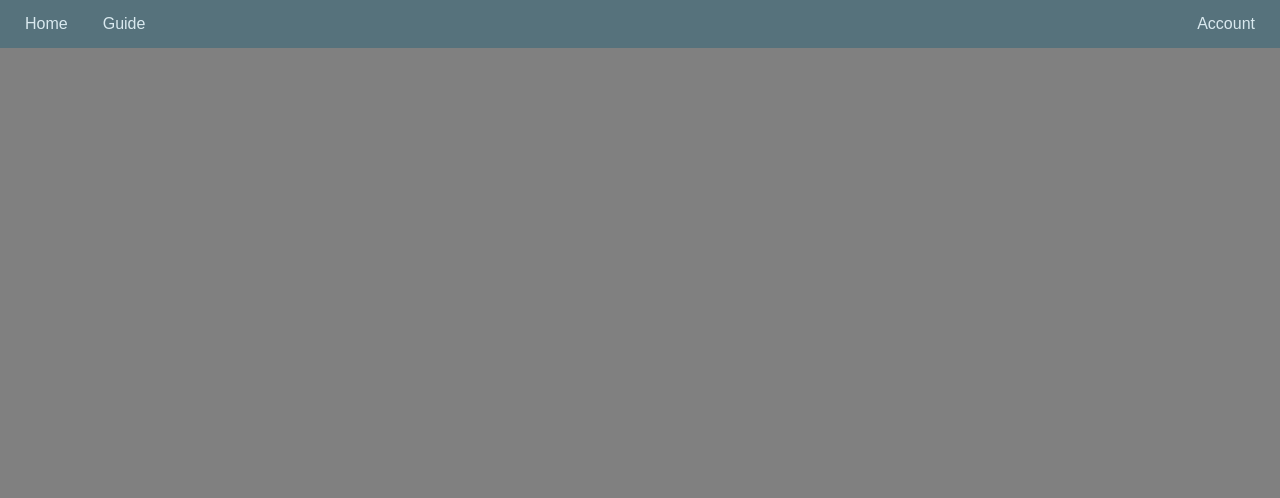
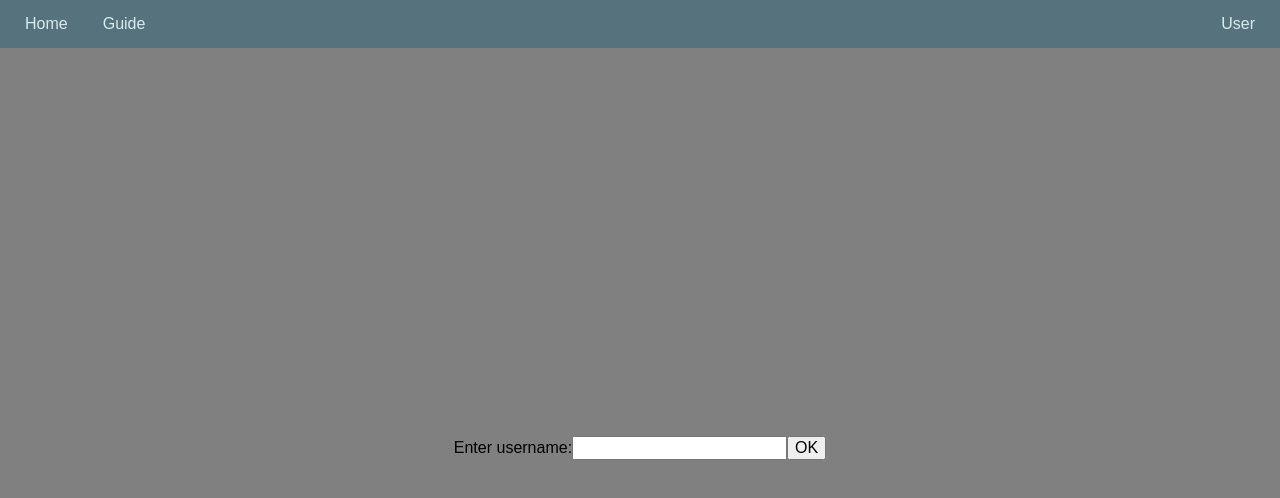
Before and after one commit to Pranay-Tej/gist-manager, an Angular app in the folder angular-ui/snippet-ui/: page /user in a window 1280 px wide. Before the commit this address led to /. Shown: the top 498 px of the page. Built offline with nearby package versions, Linux system fonts and the light colour scheme.

Commit message:
add UserComponent; change routes; add UserService to add username to localStorage; remove hard-coded username variable in all components

```diff
--- a/angular-ui/snippet-ui/src/app/app.module.ts
+++ b/angular-ui/snippet-ui/src/app/app.module.ts
@@ -3,6 +3,7 @@ import { NgModule } from '@angular/core';
 
 import { AppRoutingModule } from './app-routing.module';
 import { AppComponent } from './app.component';
+import { UserComponent } from './components/user/user.component'
 import { NavBarComponent } from './components/nav-bar/nav-bar.component';
 import { HomeComponent } from './components/home/home.component';
 import { CodeComponent } from './components/home/code/code.component';
@@ -17,6 +18,7 @@ import { InputModalComponent } from './components/popup-modals/input-modal/input
 @NgModule({
    declarations: [
       AppComponent,
+      UserComponent,
       NavBarComponent,
       HomeComponent,
       CodeComponent,
--- a/angular-ui/snippet-ui/src/app/components/home/code/edit-tags-modal/edit-tags-component/edit-tags-component.component.ts
+++ b/angular-ui/snippet-ui/src/app/components/home/code/edit-tags-modal/edit-tags-component/edit-tags-component.component.ts
@@ -2,6 +2,7 @@ import { Component, OnInit, OnDestroy } from '@angular/core';
 import { TagService } from 'src/app/services/tag.service';
 import { ModalService } from 'src/app/services/modal.service';
 import { Subscription } from 'rxjs';
+import { UsernameService } from 'src/app/services/username.service';
 
 @Component({
   selector: 'app-edit-tags-component',
@@ -10,13 +11,17 @@ import { Subscription } from 'rxjs';
 })
 export class EditTagsComponentComponent implements OnInit, OnDestroy {
 
-  username: string = 'Pranay-Tej';
+  username: string;
 
   all_tag_list = [];
   tag_id_list = [];
   tag_id_set;
 
   // tags_set = new Set<string>(["one", "two", "three"]);
+
+  getUsername(){
+    this.username = this.usernameService.getUsername();
+  }
 
   getUserTags() {
     this.tagService.getUserTags(this.username).subscribe(
@@ -77,12 +82,14 @@ export class EditTagsComponentComponent implements OnInit, OnDestroy {
 
   constructor(
     private tagService:TagService,
-    private modalService:ModalService
+    private modalService:ModalService,
+    private usernameService: UsernameService
     ) { }
 
     private modalSubscription: Subscription;
 
   ngOnInit() {
+    this.getUsername();
     this.getInput();
     this.getUserTags();
 
--- a/angular-ui/snippet-ui/src/app/components/home/snippets/snippets.component.ts
+++ b/angular-ui/snippet-ui/src/app/components/home/snippets/snippets.component.ts
@@ -2,6 +2,7 @@ import { Component, OnInit } from '@angular/core';
 import { Snippet } from 'src/app/models/snippet';
 import { GistServiceService } from 'src/app/services/gist-service.service';
 import { CommunicationService } from 'src/app/services/communication.service';
+import { UsernameService } from 'src/app/services/username.service';
 
 @Component({
   selector: 'app-snippets',
@@ -13,8 +14,11 @@ export class SnippetsComponent implements OnInit {
   snippet_list: Snippet[] = [];
   username: string;
 
+  getUsername(){
+    this.username = this.usernameService.getUsername();
+  }
+
   getAllSnippets() {
-    this.username = 'Pranay-Tej';
     this.gistService.getAllSnippets(this.username).subscribe(
       (received_snippet_list: Snippet[]) => {
         this.snippet_list = received_snippet_list;
@@ -54,9 +58,12 @@ export class SnippetsComponent implements OnInit {
   }
 
 
-  constructor(private gistService: GistServiceService, private communicationService: CommunicationService) { }
+  constructor(private gistService: GistServiceService,
+    private communicationService: CommunicationService,
+    private usernameService:UsernameService) { }
 
   ngOnInit() {
+    this.getUsername();
     // this.getAllSnippets();
     this.loadTagSnippets();
     this.communicationService.all.subscribe(
--- a/angular-ui/snippet-ui/src/app/components/home/tags/tags.component.ts
+++ b/angular-ui/snippet-ui/src/app/components/home/tags/tags.component.ts
@@ -8,6 +8,7 @@ import { ModalService } from 'src/app/services/modal.service';
 import { NewtagModalComponent } from '../../popup-modals/newtag-modal/newtag-modal.component';
 import { Subscription } from 'rxjs';
 import { InputModalComponent } from '../../popup-modals/input-modal/input-modal.component';
+import { UsernameService } from 'src/app/services/username.service';
 
 @Component({
   selector: 'app-tags',
@@ -18,7 +19,11 @@ export class TagsComponent implements OnInit {
 
   tag_list: Tag[] = [];
 
-  username: string = 'Pranay-Tej';
+  username: string;
+
+  getUsername(){
+    this.username = this.usernameService.getUsername();
+  }
 
   downloadAllSnippets() {
     const link = document.createElement('a');
@@ -133,7 +138,8 @@ export class TagsComponent implements OnInit {
     private tagService: TagService,
     private communicationService: CommunicationService,
     private gistServiceService: GistServiceService,
-    private modalService: ModalService
+    private modalService: ModalService,
+    private usernameService:UsernameService
   ) { }
 
   private modalSubscription: Subscription;
@@ -142,6 +148,7 @@ export class TagsComponent implements OnInit {
 
     // this.getAllSnippets();
 
+    this.getUsername();
     this.getUserTags();
 
     this.modalService.output.subscribe(
--- a/angular-ui/snippet-ui/src/app/components/nav-bar/nav-bar.component.html
+++ b/angular-ui/snippet-ui/src/app/components/nav-bar/nav-bar.component.html
@@ -1,9 +1,9 @@
 <div class="main-menu">
   <div class="main-menu-section">
-    <div class="main-menu-item main-menu-button">Home</div>
+    <div class="main-menu-item main-menu-button" [routerLink]="['/library']">Home</div>
     <div class="main-menu-item main-menu-button">Guide</div>
   </div>
   <div class="main-menu-section">
-    <div class="main-menu-item main-menu-button">Account</div>
+    <div class="main-menu-item main-menu-button" [routerLink]="['/user']" >User</div>
   </div>
 </div>
--- /dev/null
+++ b/angular-ui/snippet-ui/src/app/components/user/user.component.css
@@ -0,0 +1,8 @@
+.main-user-container{
+    display: flex;
+    justify-content: center;
+    align-items: center;
+    height: 100%;
+    width: 100%;
+
+}
--- /dev/null
+++ b/angular-ui/snippet-ui/src/app/components/user/user.component.html
@@ -0,0 +1,5 @@
+<div class="main-user-container">
+  Enter username:
+  <input type="text" #userInput (keyup.enter)="setUsername(userInput.value)">
+  <button (click)="setUsername(userInput.value)">OK</button>
+</div>
--- /dev/null
+++ b/angular-ui/snippet-ui/src/app/components/user/user.component.ts
@@ -0,0 +1,26 @@
+import { Component, OnInit } from '@angular/core';
+import { UsernameService } from 'src/app/services/username.service';
+import { Router } from '@angular/router';
+
+
+@Component({
+  selector: 'app-user',
+  templateUrl: './user.component.html',
+  styleUrls: ['./user.component.css']
+})
+export class UserComponent implements OnInit {
+
+  setUsername(username: string) {
+    this.usernameService.setUsername(username);
+    this.router.navigateByUrl('/library');
+  }
+
+  constructor(
+    private usernameService: UsernameService,
+    private router: Router
+    ) { }
+
+  ngOnInit() {
+  }
+
+}
--- /dev/null
+++ b/angular-ui/snippet-ui/src/app/services/username.service.ts
@@ -0,0 +1,23 @@
+import { Injectable } from '@angular/core';
+
+@Injectable({
+  providedIn: 'root'
+})
+export class UsernameService {
+
+  // ------ data lost on refresh, so localStorage is used -----------
+  // private username: string;
+
+  setUsername(username: string){
+    // this.username = username;
+    localStorage.setItem('username', username);
+  }
+
+  getUsername(){
+    // return this.username;
+    return localStorage.getItem('username');
+  }
+
+constructor() { }
+
+}
```
Also changed, not shown: angular-ui/snippet-ui/src/app/app-routing.module.ts (+11 -1 lines), angular-ui/snippet-ui/src/app/components/nav-bar/nav-bar.component.ts (+38 -1 lines), 2 other files (tests, documents, lock files or other folders).
